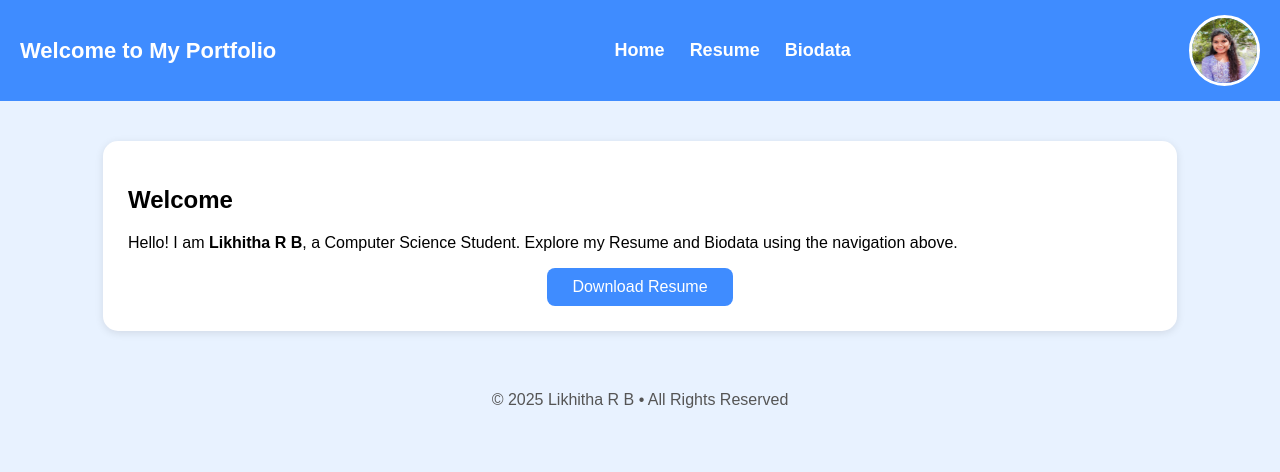
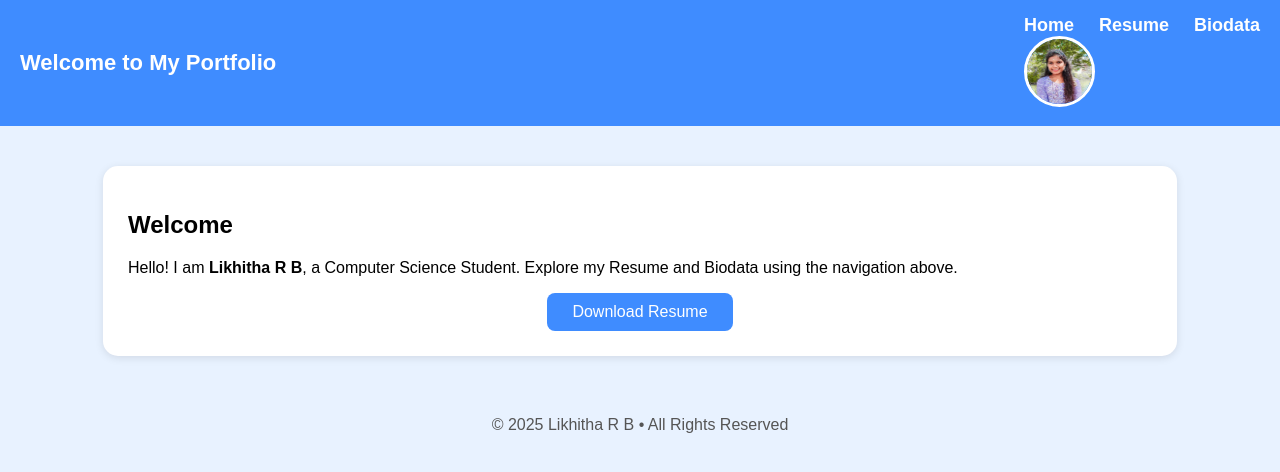
Before and after one commit to likhitharb/niki-web, a plain HTML site: page index.html in a window 1280 px wide. Drawn offline with Linux system fonts and the light colour scheme.

Commit message:
Update index.html

```diff
--- a/index.html
+++ b/index.html
@@ -10,13 +10,15 @@
 <header>
     <h2 class="title">Welcome to My Portfolio</h2>
 
-    <nav class="navbar">
-        <a href="index.html">Home</a>
-        <a href="resume.html">Resume</a>
-        <a href="biodata.html">Biodata</a>
-    </nav>
+    <div class="right-section">
+        <nav class="navbar">
+            <a href="index.html" class="active">Home</a>
+            <a href="resume.html">Resume</a>
+            <a href="biodata.html">Biodata</a>
+        </nav>
 
-    <img src="profile.jpg" class="profile-pic">
+        <img src="profile.jpg" class="profile-pic">
+    </div>
 </header>
 
 <div class="container">
```
